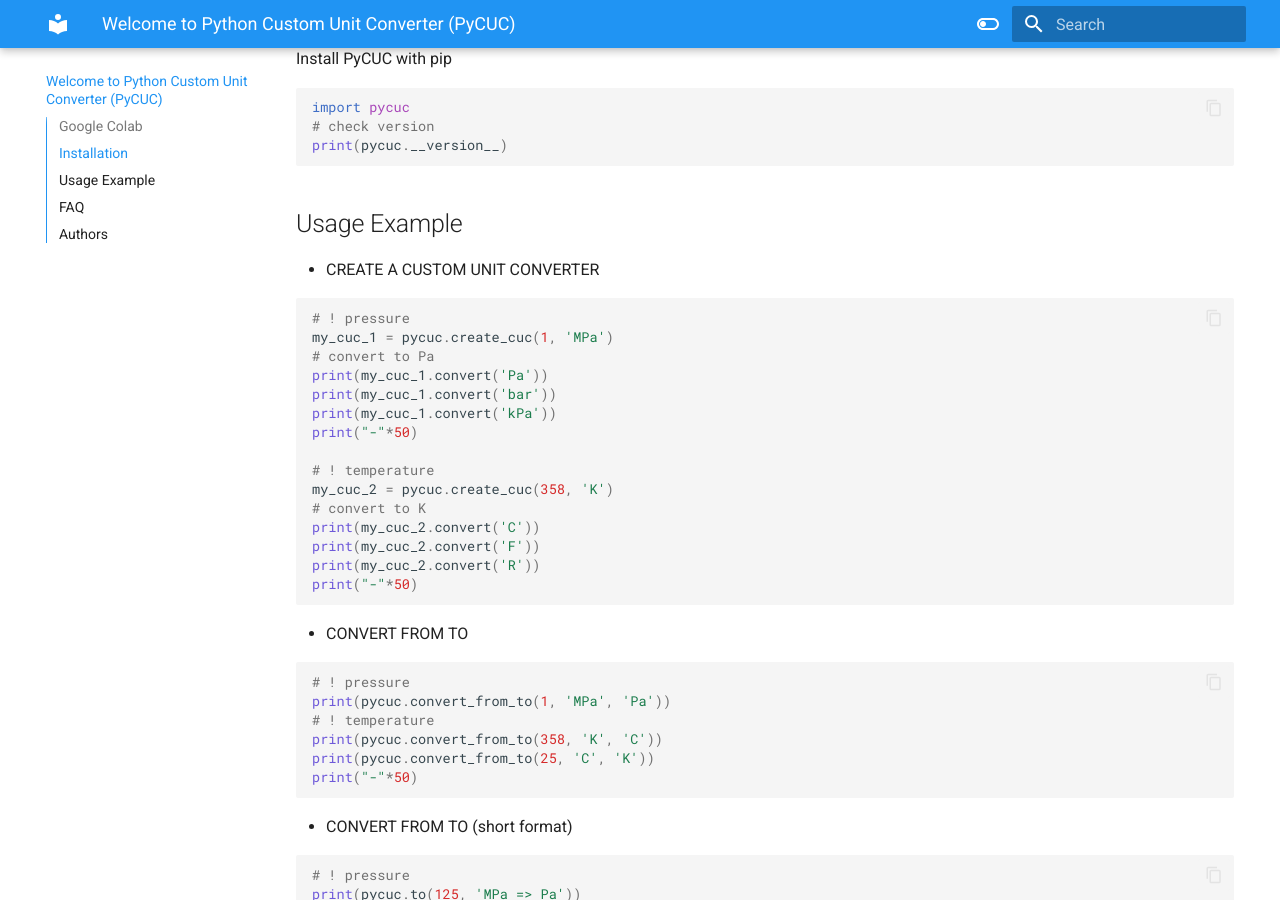
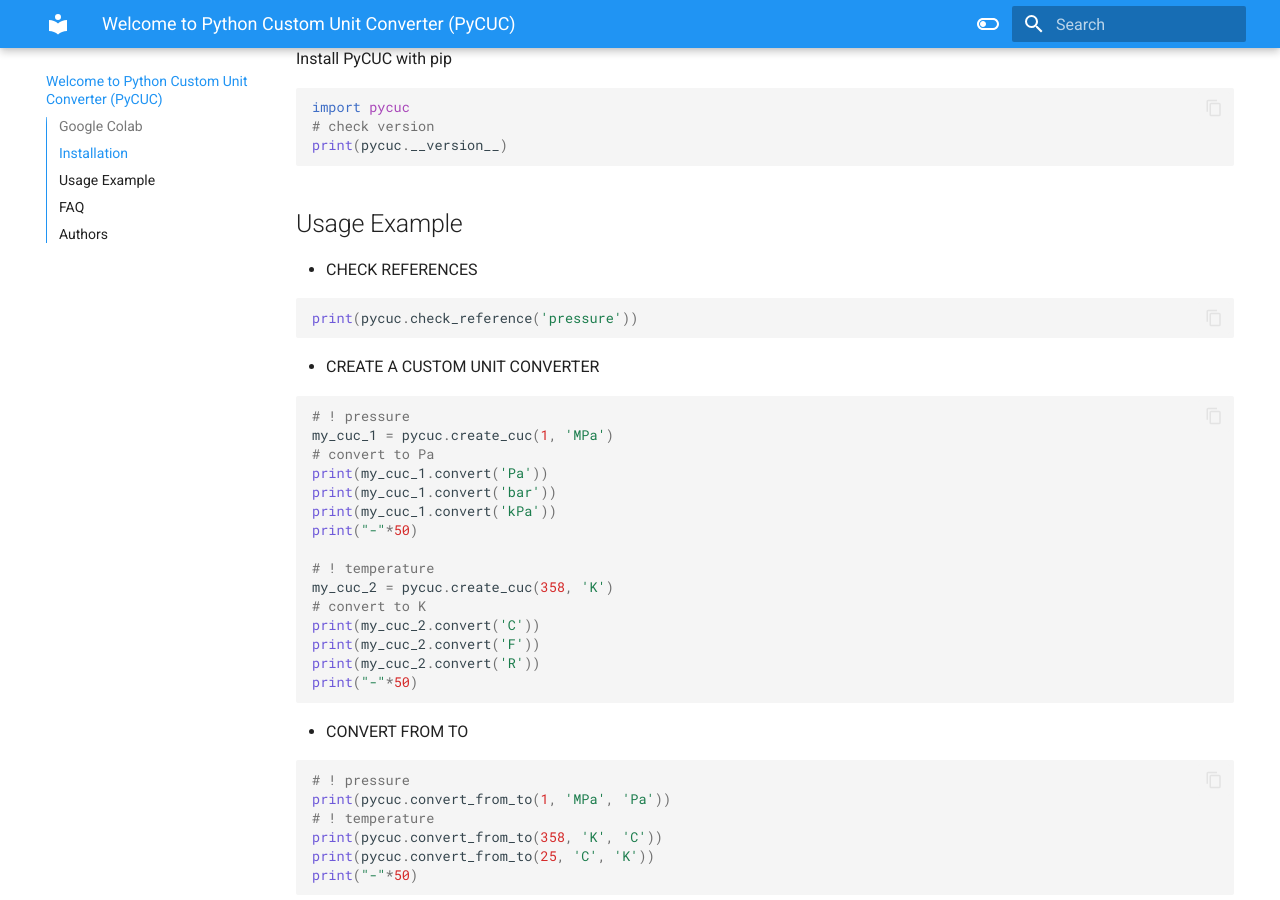
Before and after one commit to sinagilassi/pycuc, an MkDocs documentation site: the page built from docs/index.md, in a window 1280 px wide and 900 px high, scrolled down 737 px. Built offline with MkDocs 1.6.1 and Material for MkDocs 9.7.7, drawn with Linux system fonts in a browser that asks for light colours.

````diff
--- a/docs/index.md
+++ b/docs/index.md
@@ -28,6 +28,12 @@ print(pycuc.__version__)
 ```
 
 ## Usage Example
+
+* CHECK REFERENCES
+
+```python
+print(pycuc.check_reference('pressure'))
+```
 
 * CREATE A CUSTOM UNIT CONVERTER
 
````
Also changed, not shown: README.md (+6 -0 lines).
